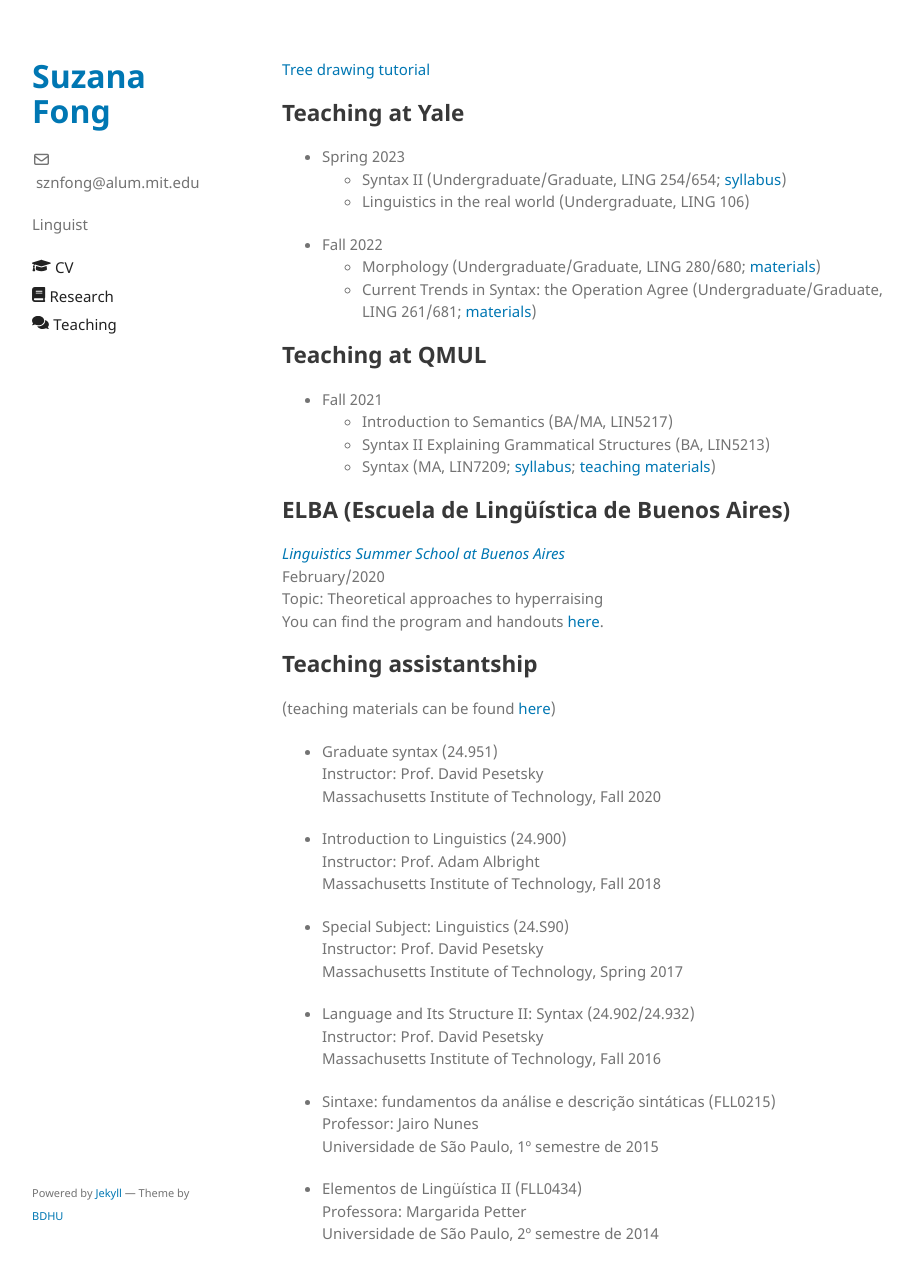
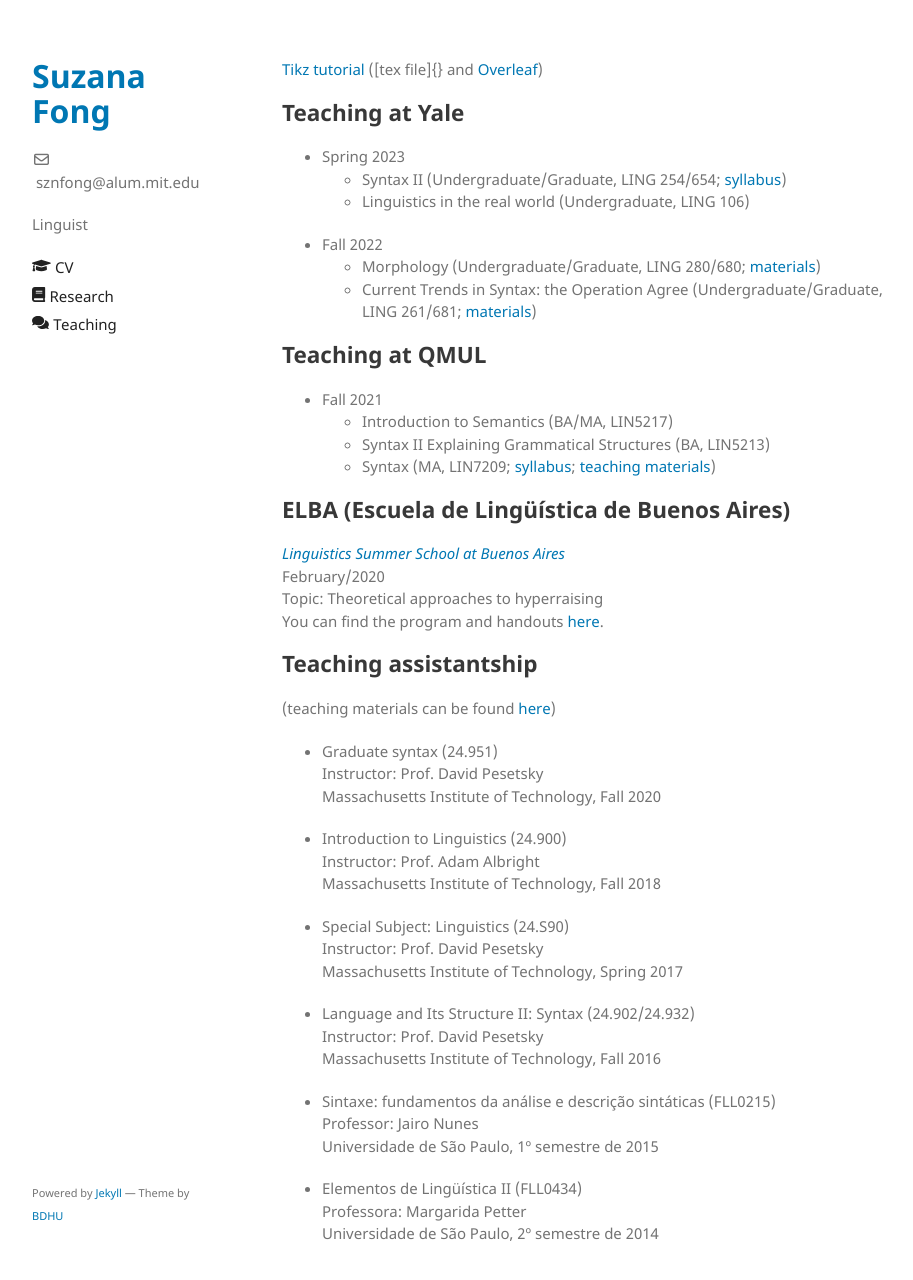
Before and after one commit to sznfng/sznfng.github.io, a Jekyll site: the page built from teaching.md, in a window 1280 px wide and 1295 px high. Shown: the top 1280 px of the window, without its empty margins (178-1091 px from the left). Built offline with Jekyll 4.4.1, drawn with Linux system fonts in a browser that asks for light colours.

Commit message:
Update teaching.md

```diff
--- a/teaching.md
+++ b/teaching.md
@@ -3,7 +3,7 @@ layout: default
 title: Teaching
 ---
 
-[Tree drawing tutorial](Tree_drawing_tutorial_website.pdf)
+[Tikz tutorial](tikz_tutorial_website.pdf) ([tex file]{} and [Overleaf]())
 
 ## Teaching at Yale
 + Spring 2023
```
